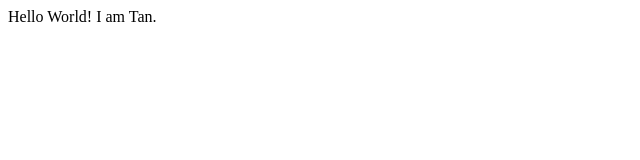
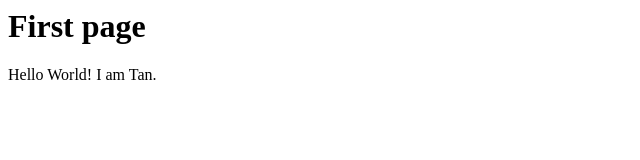
Before and after one commit to damquangtan/learn_git, a plain HTML site: page index.html in a window 1280 px wide. Shown: the whole page, without its empty margins (0-640 px from the left). Drawn offline with Linux system fonts and the light colour scheme.

Commit message:
add h1 tag in index.html in iss53 branch

```diff
--- a/index.html
+++ b/index.html
@@ -4,6 +4,12 @@
 	</head>
 
 	<body>
+
+		<h1>
+			First page
+		</h1>
+
+
 		<p>
 			Hello World! I am Tan.
 		</p>
```
